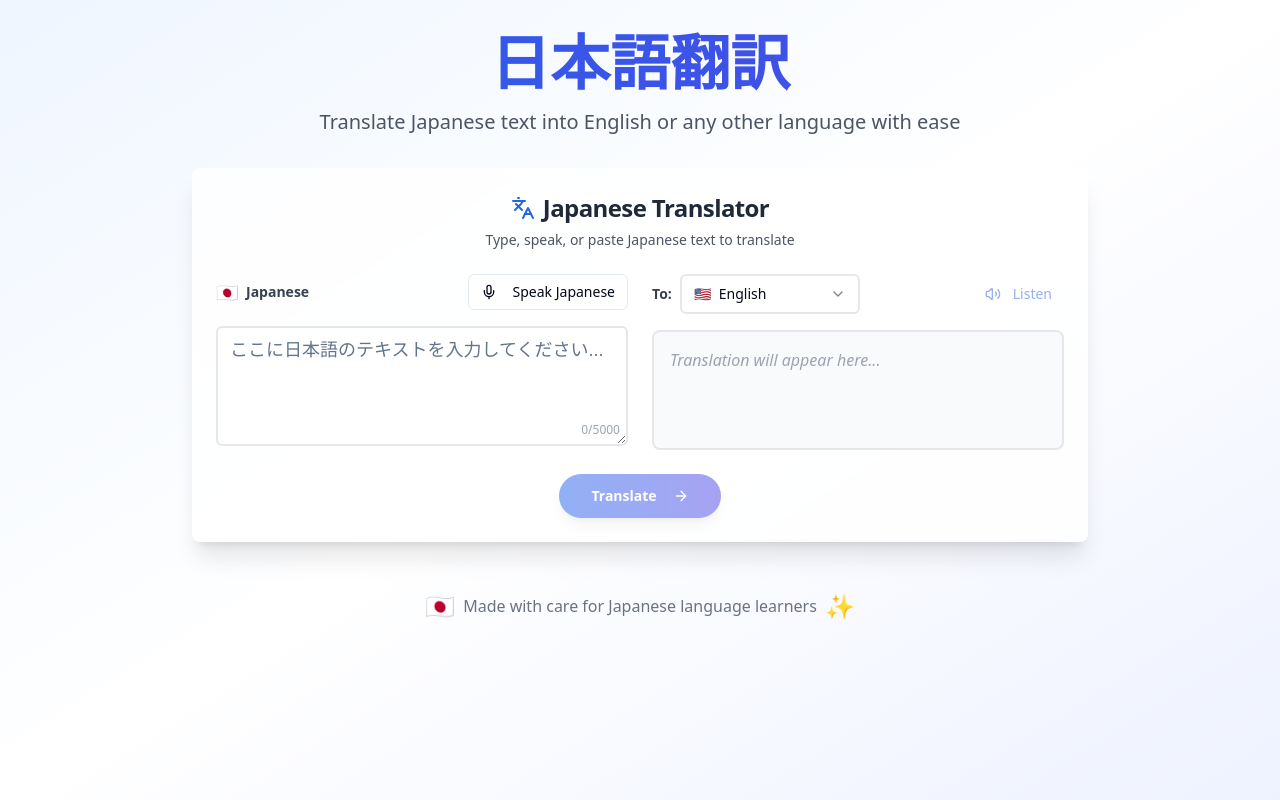
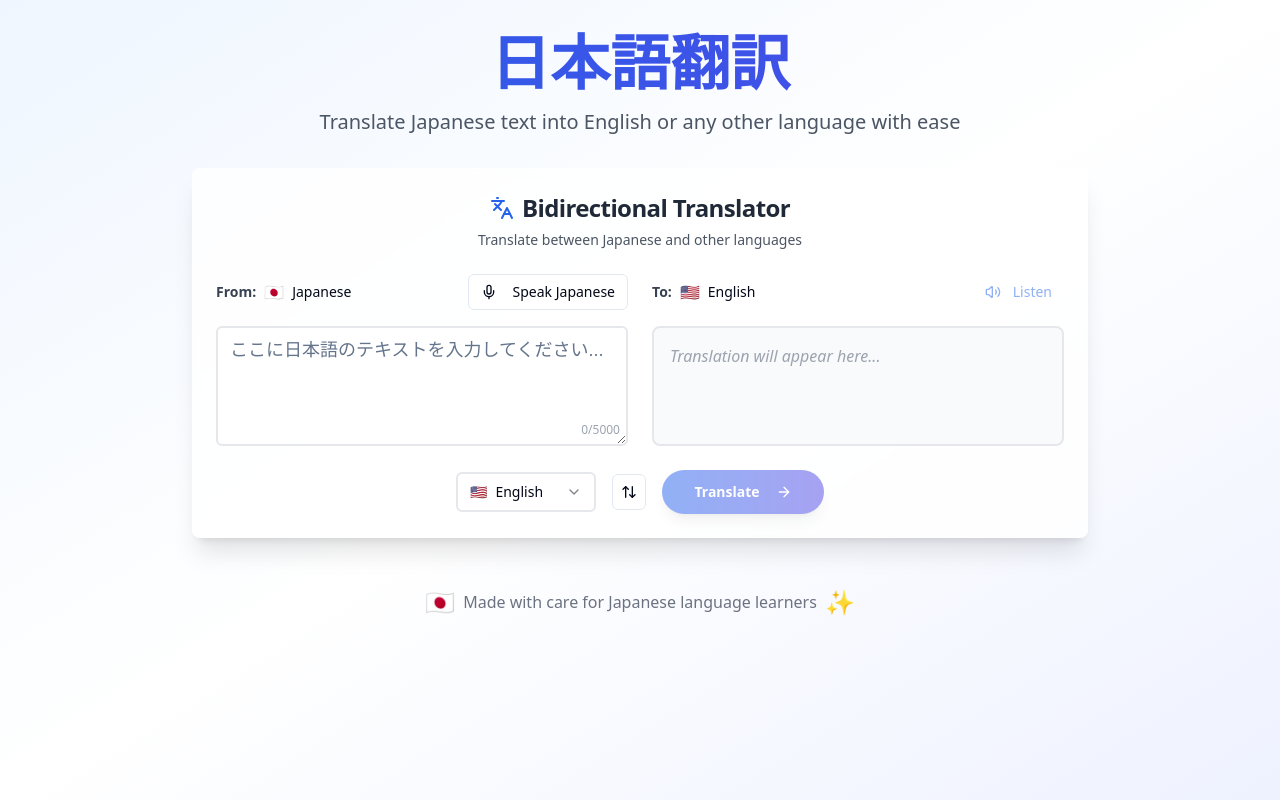
Before and after one commit to Arnox-GM/JapanesetoNative, a React (Vite) app: page / in a window 1280 px wide. Built offline with nearby package versions, Linux system fonts and the light colour scheme.

Commit message:
feat: Add reverse translation
Implement functionality to translate the native language to Japanese.

```diff
--- a/src/components/LanguageSelector.tsx
+++ b/src/components/LanguageSelector.tsx
@@ -1,12 +1,15 @@
+
 import React from 'react';
 import { Select, SelectContent, SelectItem, SelectTrigger, SelectValue } from '@/components/ui/select';
 
 interface LanguageSelectorProps {
   selectedLanguage: string;
   onLanguageChange: (language: string) => void;
+  excludeJapanese?: boolean;
 }
 
 const languages = [
+  { code: 'ja', name: 'Japanese', flag: '🇯🇵' },
   { code: 'en', name: 'English', flag: '🇺🇸' },
   { code: 'es', name: 'Spanish', flag: '🇪🇸' },
   { code: 'de', name: 'German', flag: '🇩🇪' },
@@ -24,24 +27,27 @@ const languages = [
 
 const LanguageSelector: React.FC<LanguageSelectorProps> = ({
   selectedLanguage,
-  onLanguageChange
+  onLanguageChange,
+  excludeJapanese = false
 }) => {
-  const selectedLang = languages.find(lang => lang.code === selectedLanguage);
+  const availableLanguages = excludeJapanese
+    ? languages.filter(lang => lang.code !== 'ja')
+    : languages;
+
+  const selectedLang = availableLanguages.find(lang => lang.code === selectedLanguage);
 
   return (
-    <div className="flex items-center gap-2">
-      <span className="text-sm font-semibold text-gray-700">To:</span>
     <Select value={selectedLanguage} onValueChange={onLanguageChange}>
-        <SelectTrigger className="w-[180px] border-2 border-gray-200 focus:border-blue-400">
+      <SelectTrigger className="w-[140px] border-2 border-gray-200 focus:border-blue-400">
         <SelectValue>
           <div className="flex items-center gap-2">
             <span>{selectedLang?.flag}</span>
-              <span>{selectedLang?.name}</span>
+            <span className="text-sm">{selectedLang?.name}</span>
           </div>
         </SelectValue>
       </SelectTrigger>
       <SelectContent>
-          {languages.map((language) => (
+        {availableLanguages.map((language) => (
           <SelectItem key={language.code} value={language.code}>
             <div className="flex items-center gap-2">
               <span>{language.flag}</span>
@@ -51,7 +57,6 @@ const LanguageSelector: React.FC<LanguageSelectorProps> = ({
         ))}
       </SelectContent>
     </Select>
-    </div>
   );
 };
 
--- a/src/components/TranslationCard.tsx
+++ b/src/components/TranslationCard.tsx
@@ -3,7 +3,7 @@ import React, { useState } from 'react';
 import { Card, CardContent, CardHeader, CardTitle } from '@/components/ui/card';
 import { Textarea } from '@/components/ui/textarea';
 import { Button } from '@/components/ui/button';
-import { Copy, Languages } from 'lucide-react';
+import { Copy, Languages, ArrowUpDown } from 'lucide-react';
 import LanguageSelector from './LanguageSelector';
 import TranslateButton from './TranslateButton';
 import SpeechRecognition from './SpeechRecognition';
@@ -13,18 +13,19 @@ import { TranslationService } from '../services/translationService';
 import { MAX_TEXT_LENGTH } from '../utils/security';
 
 const TranslationCard = () => {
-  const [japaneseText, setJapaneseText] = useState('');
+  const [sourceText, setSourceText] = useState('');
   const [translatedText, setTranslatedText] = useState('');
+  const [sourceLanguage, setSourceLanguage] = useState('ja'); // 'ja' for Japanese
   const [targetLanguage, setTargetLanguage] = useState('en');
   const [isTranslating, setIsTranslating] = useState(false);
   const [isRecording, setIsRecording] = useState(false);
   const { toast } = useToast();
 
   const translateText = async () => {
-    if (!japaneseText.trim()) {
+    if (!sourceText.trim()) {
       toast({
-        title: "Please enter some Japanese text",
-        description: "Type or paste Japanese text to translate",
+        title: "Please enter some text",
+        description: "Type or paste text to translate",
         variant: "destructive"
       });
       return;
@@ -33,7 +34,7 @@ const TranslationCard = () => {
     setIsTranslating(true);
 
     try {
-      const result = await TranslationService.translateText(japaneseText, targetLanguage);
+      const result = await TranslationService.translateText(sourceText, sourceLanguage, targetLanguage);
 
       if (result.success && result.translation) {
         setTranslatedText(result.translation);
@@ -56,6 +57,18 @@ const TranslationCard = () => {
     }
   };
 
+  const swapLanguages = () => {
+    // Swap languages
+    const tempLang = sourceLanguage;
+    setSourceLanguage(targetLanguage);
+    setTargetLanguage(tempLang);
+
+    // Swap texts
+    const tempText = sourceText;
+    setSourceText(translatedText);
+    setTranslatedText(tempText);
+  };
+
   const copyToClipboard = async (text: string) => {
     try {
       await navigator.clipboard.writeText(text);
@@ -74,7 +87,7 @@ const TranslationCard = () => {
   };
 
   const handleSpeechTranscription = (transcript: string) => {
-    setJapaneseText(transcript);
+    setSourceText(transcript);
   };
 
   const handleTextChange = (e: React.ChangeEvent<HTMLTextAreaElement>) => {
@@ -89,39 +102,67 @@ const TranslationCard = () => {
       return;
     }
 
-    setJapaneseText(newText);
+    setSourceText(newText);
   };
+
+  const getLanguageDisplay = (langCode: string) => {
+    if (langCode === 'ja') return { flag: '🇯🇵', name: 'Japanese' };
+    const languages = [
+      { code: 'en', name: 'English', flag: '🇺🇸' },
+      { code: 'es', name: 'Spanish', flag: '🇪🇸' },
+      { code: 'de', name: 'German', flag: '🇩🇪' },
+      { code: 'it', name: 'Italian', flag: '🇮🇹' },
+      { code: 'pt', name: 'Portuguese', flag: '🇵🇹' },
+      { code: 'ru', name: 'Russian', flag: '🇷🇺' },
+      { code: 'zh', name: 'Chinese', flag: '🇨🇳' },
+      { code: 'ko', name: 'Korean', flag: '🇰🇷' },
+      { code: 'hi', name: 'Hindi', flag: '🇮🇳' },
+      { code: 'th', name: 'Thai', flag: '🇹🇭' },
+      { code: 'vi', name: 'Vietnamese', flag: '🇻🇳' },
+      { code: 'nl', name: 'Dutch', flag: '🇳🇱' },
+      { code: 'sv', name: 'Swedish', flag: '🇸🇪' },
+    ];
+    return languages.find(lang => lang.code === langCode) || { flag: '🌐', name: 'Unknown' };
+  };
+
+  const sourceLangDisplay = getLanguageDisplay(sourceLanguage);
+  const targetLangDisplay = getLanguageDisplay(targetLanguage);
 
   return (
     <Card className="shadow-xl border-0 bg-white/80 backdrop-blur-sm">
       <CardHeader className="text-center">
         <CardTitle className="flex items-center justify-center gap-2 text-2xl text-gray-800">
           <Languages className="w-6 h-6 text-blue-600" />
-          Japanese Translator
+          Bidirectional Translator
         </CardTitle>
-        <p className="text-sm text-gray-600">Type, speak, or paste Japanese text to translate</p>
+        <p className="text-sm text-gray-600">Translate between Japanese and other languages</p>
       </CardHeader>
 
       <CardContent className="space-y-6">
         <div className="grid md:grid-cols-2 gap-6">
-          {/* Input Section */}
+          {/* Source Section */}
           <div className="space-y-4">
             <div className="flex items-center justify-between">
-              <label className="text-sm font-semibold text-gray-700 flex items-center gap-2">
-                <span className="text-lg">🇯🇵</span>
-                Japanese
-              </label>
               <div className="flex items-center gap-2">
-                <SpeechRecognition
-                  onTranscriptionComplete={handleSpeechTranscription}
-                  isRecording={isRecording}
-                  onRecordingChange={setIsRecording}
-                />
-                {japaneseText && (
+                <span className="text-sm font-semibold text-gray-700">From:</span>
+                <div className="flex items-center gap-2">
+                  <span>{sourceLangDisplay.flag}</span>
+                  <span className="text-sm font-medium">{sourceLangDisplay.name}</span>
+                </div>
+              </div>
+              <div className="flex items-center gap-2">
+                {sourceLanguage === 'ja' && (
+                  <SpeechRecognition
+                    onTranscriptionComplete={handleSpeechTranscription}
+                    isRecording={isRecording}
+                    onRecordingChange={setIsRecording}
+                  />
+                )}
+                {sourceText && (
                   <Button
                     variant="ghost"
                     size="sm"
-                    onClick={() => copyToClipboard(japaneseText)}
+                    onClick={() => copyToClipboard(sourceText)}
                     className="text-gray-500 hover:text-gray-700"
                   >
                     <Copy className="w-4 h-4" />
@@ -132,16 +173,16 @@ const TranslationCard = () => {
 
             <div className="relative">
               <Textarea
-                placeholder="ここに日本語のテキストを入力してください..."
-                value={japaneseText}
+                placeholder={sourceLanguage === 'ja' ? "ここに日本語のテキストを入力してください..." : "Enter text to translate to Japanese..."}
+                value={sourceText}
                 onChange={handleTextChange}
                 className="min-h-[120px] text-lg border-2 border-gray-200 focus:border-blue-400 transition-colors"
-                style={{ fontFamily: '"Hiragino Sans", "Yu Gothic", "Meiryo", sans-serif' }}
+                style={sourceLanguage === 'ja' ? { fontFamily: '"Hiragino Sans", "Yu Gothic", "Meiryo", sans-serif' } : {}}
                 disabled={isRecording}
                 maxLength={MAX_TEXT_LENGTH}
               />
               <div className="absolute bottom-2 right-2 text-xs text-gray-400">
-                {japaneseText.length}/{MAX_TEXT_LENGTH}
+                {sourceText.length}/{MAX_TEXT_LENGTH}
               </div>
             </div>
 
@@ -155,10 +196,13 @@ const TranslationCard = () => {
           {/* Output Section */}
           <div className="space-y-4">
             <div className="flex items-center justify-between">
-              <LanguageSelector
-                selectedLanguage={targetLanguage}
-                onLanguageChange={setTargetLanguage}
-              />
+              <div className="flex items-center gap-2">
+                <span className="text-sm font-semibold text-gray-700">To:</span>
+                <div className="flex items-center gap-2">
+                  <span>{targetLangDisplay.flag}</span>
+                  <span className="text-sm font-medium">{targetLangDisplay.name}</span>
+                </div>
+              </div>
               <div className="flex items-center gap-2">
                 <TextToSpeech
                   text={translatedText}
@@ -180,7 +224,8 @@ const TranslationCard = () => {
 
             <div className="min-h-[120px] p-4 bg-gray-50 rounded-lg border-2 border-gray-200">
               {translatedText ? (
-                <p className="text-lg text-gray-800 leading-relaxed">
+                <p className="text-lg text-gray-800 leading-relaxed"
+                   style={targetLanguage === 'ja' ? { fontFamily: '"Hiragino Sans", "Yu Gothic", "Meiryo", sans-serif' } : {}}>
                   {translatedText}
                 </p>
               ) : (
@@ -192,12 +237,34 @@ const TranslationCard = () => {
           </div>
         </div>
 
-        {/* Translate Button */}
-        <div className="flex justify-center">
+        {/* Controls */}
+        <div className="flex justify-center items-center gap-4">
+          <LanguageSelector
+            selectedLanguage={sourceLanguage === 'ja' ? targetLanguage : sourceLanguage}
+            onLanguageChange={(lang) => {
+              if (sourceLanguage === 'ja') {
+                setTargetLanguage(lang);
+              } else {
+                setSourceLanguage(lang);
+              }
+            }}
+            excludeJapanese={true}
+          />
+
+          <Button
+            onClick={swapLanguages}
+            variant="outline"
+            size="sm"
+            className="p-2 hover:bg-blue-50"
+            disabled={isTranslating || isRecording}
+          >
+            <ArrowUpDown className="w-4 h-4" />
+          </Button>
+
           <TranslateButton
             onClick={translateText}
             isLoading={isTranslating}
-            disabled={!japaneseText.trim() || isRecording}
+            disabled={!sourceText.trim() || isRecording}
           />
         </div>
       </CardContent>
--- a/src/services/translationService.ts
+++ b/src/services/translationService.ts
@@ -59,6 +59,7 @@ export class TranslationService {
 
   static async translateText(
     text: string,
+    sourceLanguage: string,
     targetLanguage: string
   ): Promise<{ success: boolean; translation?: string; error?: string }> {
     try {
@@ -83,17 +84,17 @@ export class TranslationService {
         };
       }
 
-      // Validate target language
-      const allowedLanguages = ['en', 'es', 'de', 'it', 'pt', 'ru', 'zh', 'ko', 'hi', 'th', 'vi', 'nl', 'sv'];
-      if (!allowedLanguages.includes(targetLanguage)) {
+      // Validate languages
+      const allowedLanguages = ['ja', 'en', 'es', 'de', 'it', 'pt', 'ru', 'zh', 'ko', 'hi', 'th', 'vi', 'nl', 'sv'];
+      if (!allowedLanguages.includes(sourceLanguage) || !allowedLanguages.includes(targetLanguage)) {
         return {
           success: false,
-          error: 'Unsupported target language'
+          error: 'Unsupported language pair'
         };
       }
 
       // Make the API request
-      const url = `${API_CONFIG.baseUrl}/get?q=${encodeURIComponent(validation.sanitizedText)}&langpair=ja|${targetLanguage}`;
+      const url = `${API_CONFIG.baseUrl}/get?q=${encodeURIComponent(validation.sanitizedText)}&langpair=${sourceLanguage}|${targetLanguage}`;
       const response = await this.makeRequest(url);
       const data = await response.json();
 
```
Lines whose indentation alone changed are shown as unchanged.
